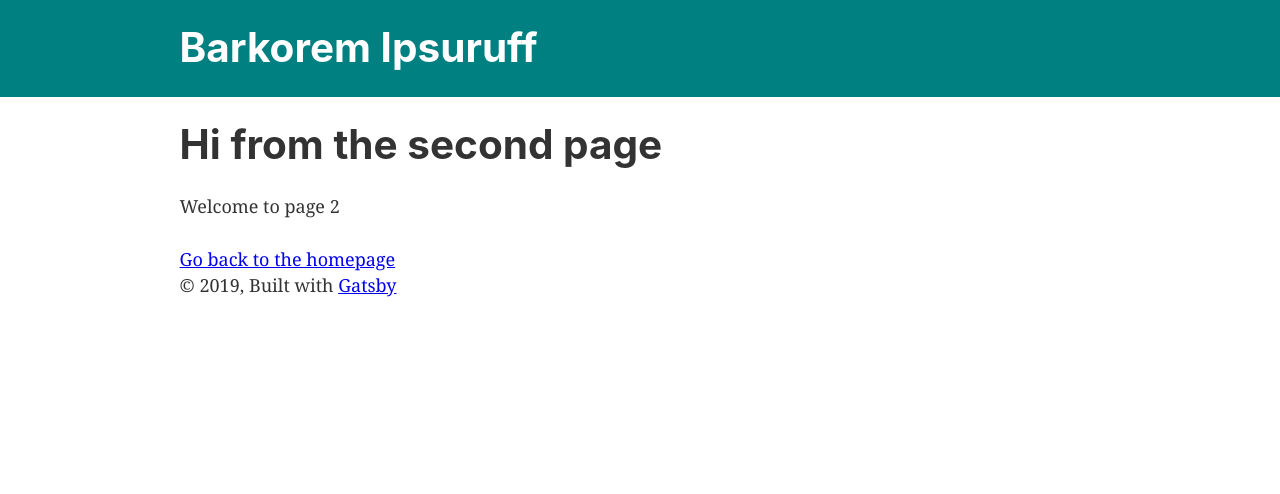
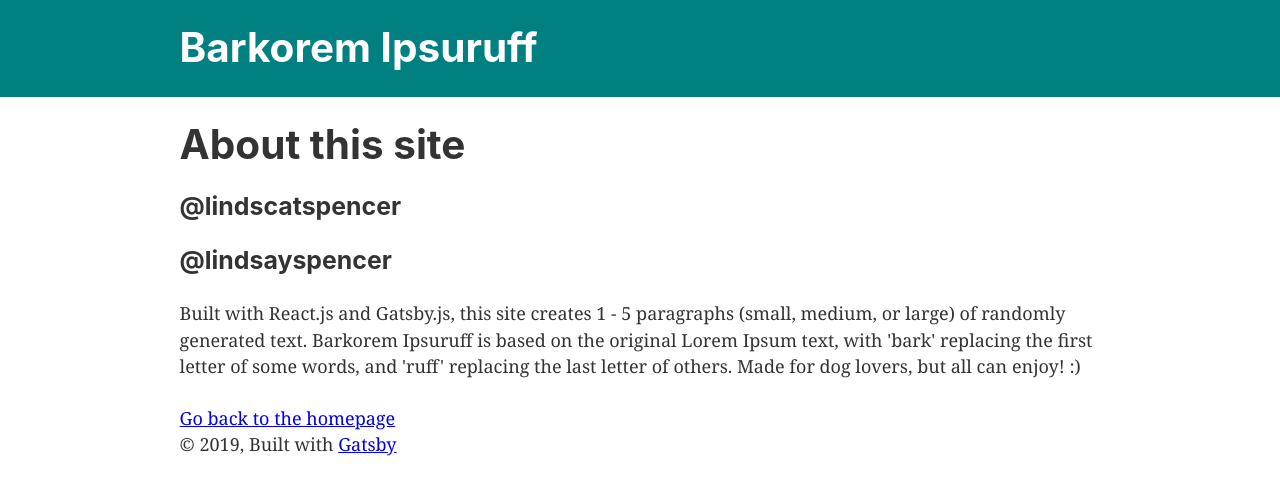
Before and after one commit to lindsayspencer/barkorem-ipsuruff, a Gatsby site: page /page-2 in a window 1280 px wide. Built offline with nearby package versions, Linux system fonts and the light colour scheme; Gatsby itself is replaced by a stand-in of ours.

Commit message:
updated page 2, about page

```diff
--- a/src/pages/page-2.js
+++ b/src/pages/page-2.js
@@ -7,8 +7,10 @@ import SEO from '../components/seo'
 const SecondPage = () => (
   <Layout>
     <SEO title="Page two" />
-    <h1>Hi from the second page</h1>
-    <p>Welcome to page 2</p>
+    <h1>About this site</h1>
+    <h3><i class="twitter icon"></i> @lindscatspencer</h3>
+    <h3><i class="github icon"></i> @lindsayspencer</h3>
+    <p>Built with React.js and Gatsby.js, this site creates 1 - 5 paragraphs (small, medium, or large) of randomly generated text. Barkorem Ipsuruff is based on the original Lorem Ipsum text, with 'bark' replacing the first letter of some words, and 'ruff' replacing the last letter of others. Made for dog lovers, but all can enjoy! :)</p>
     <Link to="/">Go back to the homepage</Link>
   </Layout>
 )
```
